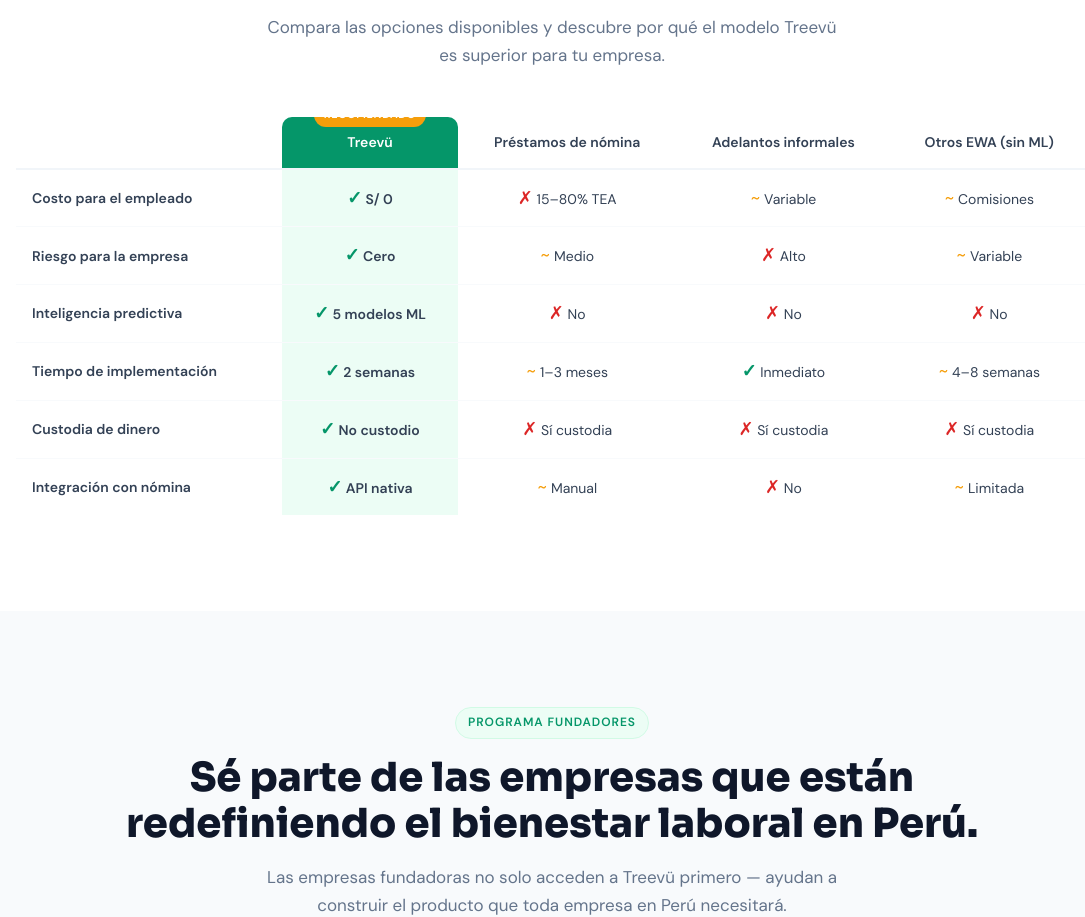
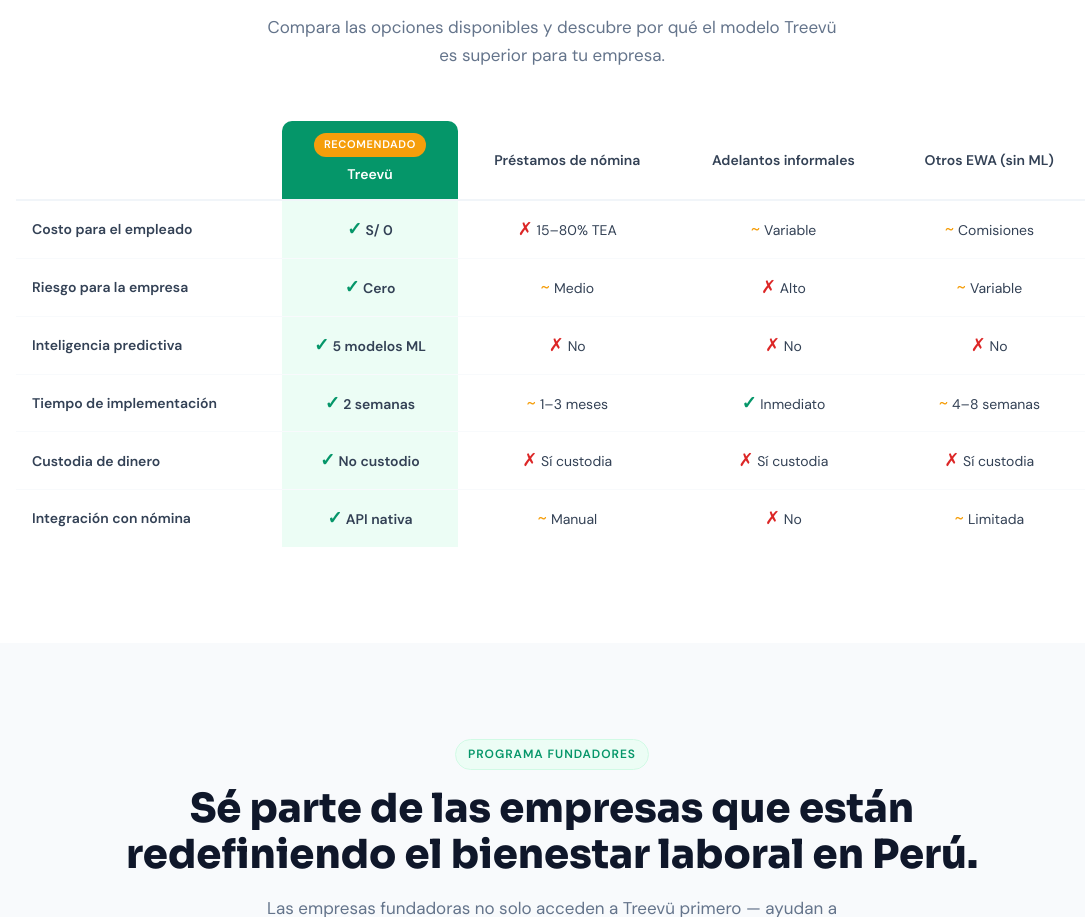
Before and after one commit to Treevu-ai/treevu-ai-repo-landing, a plain HTML site: page index.html in a window 1280 px wide. Shown: the part 6110-7027 px from the top of the page, without its empty margins (88-1173 px from the left). Drawn offline with Linux system fonts and the light colour scheme.

Commit message:
fix: badge RECOMENDADO — display:block, no position absolute, no clipping

```diff
--- a/index.html
+++ b/index.html
@@ -699,7 +699,7 @@
 }
 
 /* ─── COMPARATIVA ─── */
-.table-wrapper { overflow-x: auto; margin-top: 48px; }
+.table-wrapper { overflow-x: auto; margin-top: 48px; padding-top: 4px; }
 .table-scroll-hint {
   text-align: center; font-size: 0.8125rem; color: var(--neutral-500);
   margin-bottom: 12px; display: none;
@@ -718,15 +718,19 @@
   background: var(--brand);
   color: var(--white);
   border-radius: 10px 10px 0 0;
-  position: relative;
 }
 .comp-table th.treevu-col .recommended-badge {
-  position: absolute; top: -14px; left: 50%; transform: translateX(-50%);
+  display: block;
   background: #F59E0B; color: var(--white);
   font-size: 0.6875rem; font-weight: 800; letter-spacing: 0.06em;
   text-transform: uppercase;
   padding: 3px 10px; border-radius: 999px;
   white-space: nowrap;
+  margin: 0 auto 6px;
+  width: fit-content;
+}
+.comp-table th.treevu-col {
+  padding-top: 12px;
 }
 .comp-table th:first-child { text-align: left; color: var(--neutral-500); font-weight: 600; }
 .comp-table td {
```
